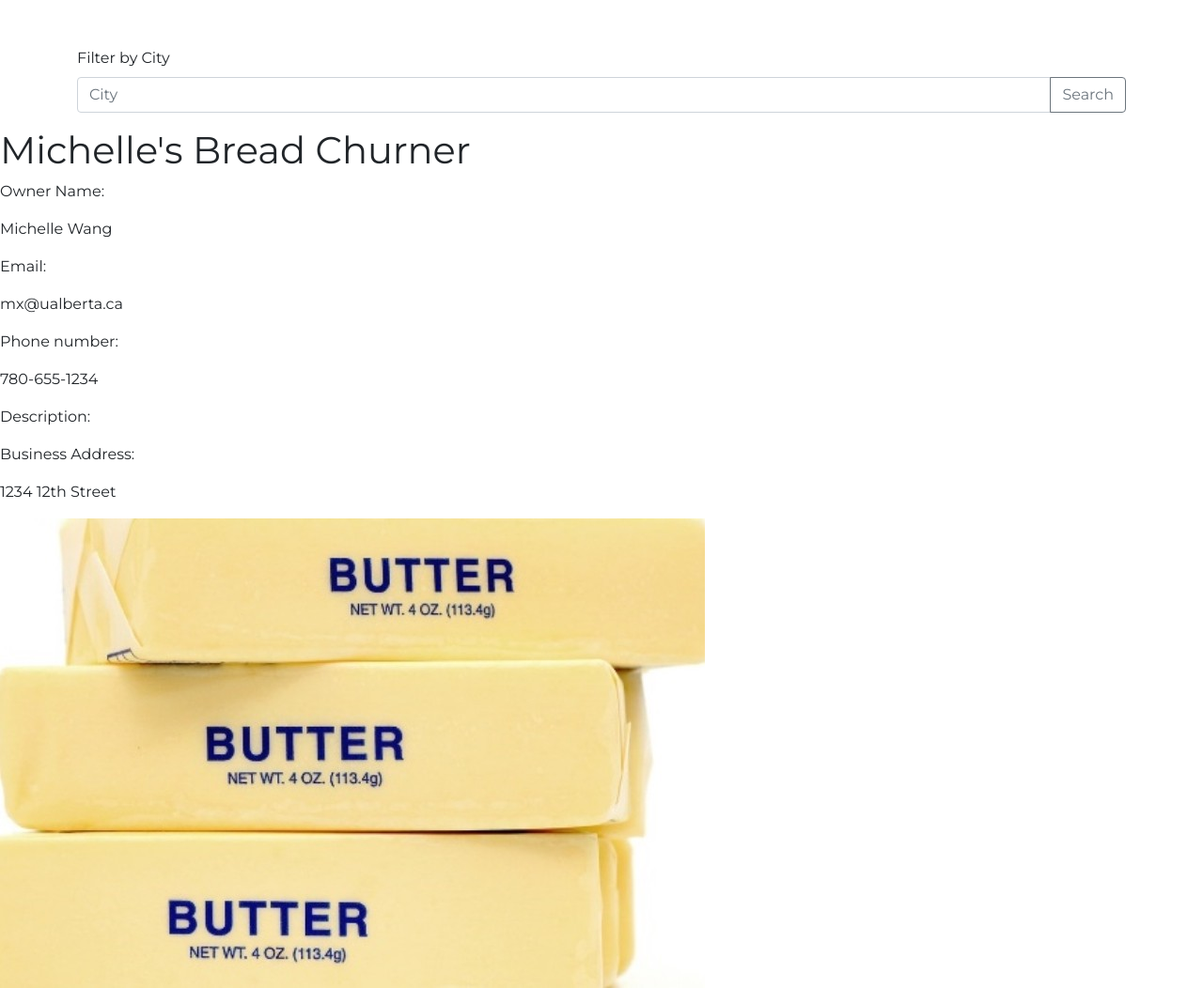
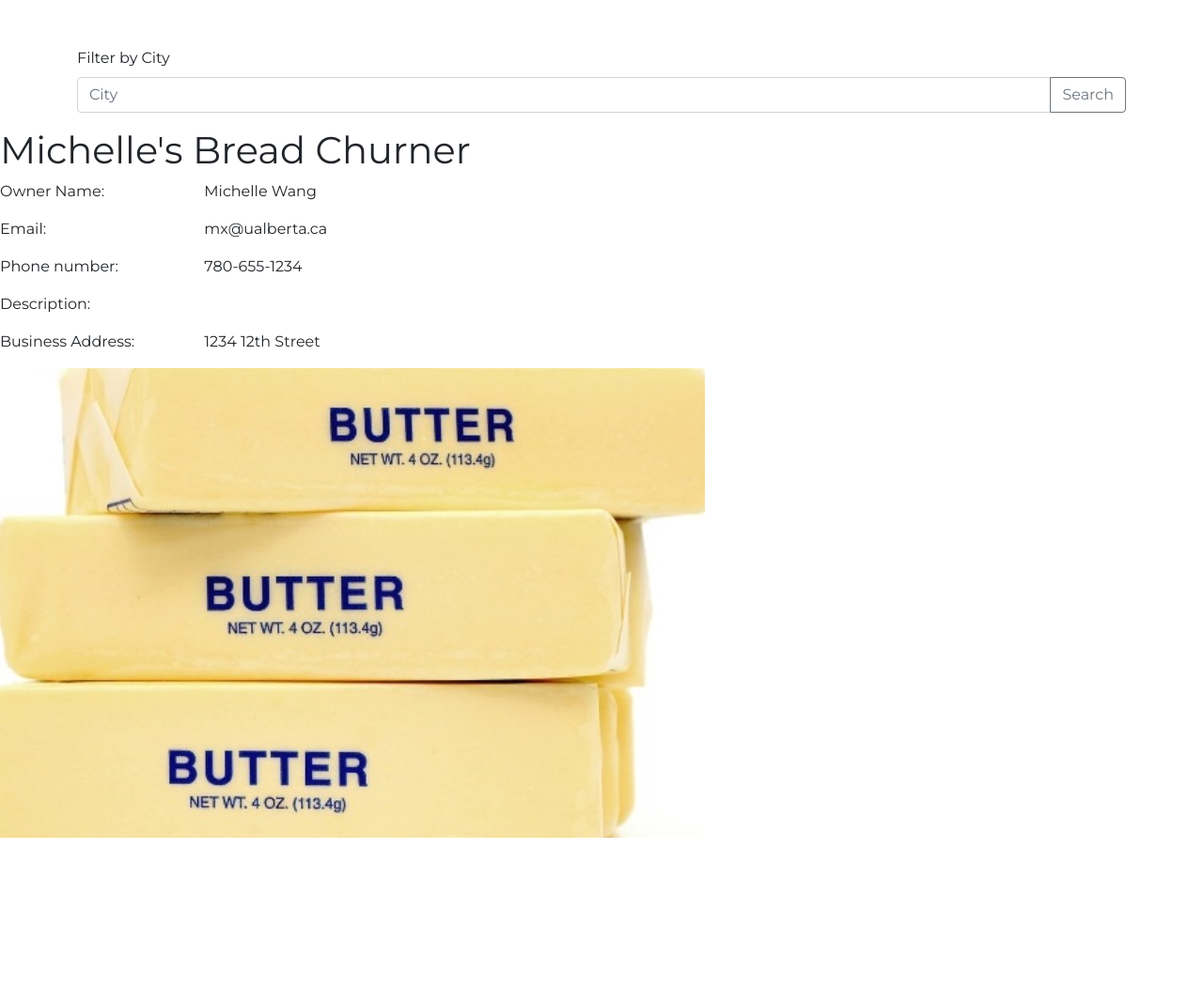
Before and after one commit to Hackathon401/loco4local, a Django app: page /home/vendor_info/ in a window 1280 px wide. Shown: the part 120-1172 px from the top of the page at 94% size. After the commit the page ends 1012 px from the top, so only its background shows below. Run offline with Django 3.2, Linux system fonts and the light colour scheme; some web fonts are replaced.

Commit message:
some ui improvements

```diff
--- a/main_app/home/templates/vendor_info.html
+++ b/main_app/home/templates/vendor_info.html
@@ -4,25 +4,35 @@
 {% block content %}
 <div>
   <h1>Michelle's Bread Churner</h1>
-    <div>
-      <p>Owner Name:</p>
-      <p>Michelle Wang</p>
+  <div class="row">
+    <p class="col col-lg-2">Owner Name:</p>
+    <p class="col-md-auto">Michelle Wang</p>
   </div>
-    <div>
-      <p>Email:</p>
-      <p>mx@ualberta.ca</p>
+  <div class="row">
+    <p class="col col-lg-2">
+      Email:
+    </p>
+    <p class="col-md-auto">
+      mx@ualberta.ca
+    </p>
   </div>
-    <div>
-      <p>Phone number:</p>
-      <p>780-655-1234</p>
+  <div class="row">
+    <p class="col col-lg-2">
+      Phone number:
+    </p>
+    <p class="col-md-auto">
+      780-655-1234
+    </p>
   </div>
-    <div>
-      <p>Description:</p>
-      <p></p>
+  <div class="row">
+    <p class="col col-lg-2">
+      Description:
+    </p>
+    <p class="col-md-auto"></p>
   </div>
-    <div>
-      <p>Business Address:</p>
-      <p>1234 12th Street</p>
+  <div class="row">
+    <p class="col col-lg-2">Business Address:</p>
+    <p class="col-md-auto">1234 12th Street</p>
   </div>
   <div>
     <img src="{% static 'images/BUTTER.jpg' %}">
```
Also changed, not shown: 1 other file. Lines whose indentation alone changed are shown as unchanged.
